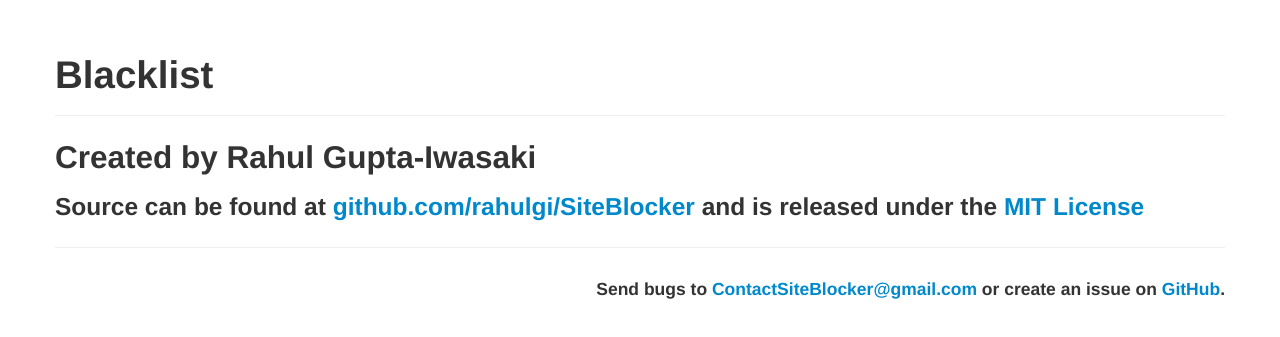
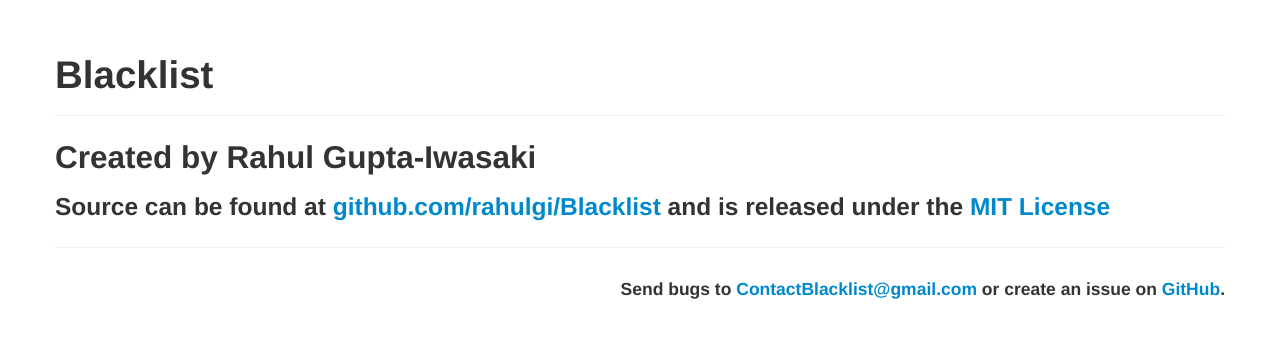
Before and after one commit to rahulgi/Blacklist, a plain HTML site: page index.html in a window 1280 px wide. Shown: the part 223-560 px from the top of the page. Drawn offline with Linux system fonts and the light colour scheme.

Commit message:
Updated repo to be called Blacklist and updated all links.

```diff
--- a/index.html
+++ b/index.html
@@ -13,11 +13,11 @@
       <hr class="featurette-divider">
       <div class="featurette">
         <h2>Created by Rahul Gupta-Iwasaki</h2>
-        <h3>Source can be found at <a href="https://github.com/rahulgi/SiteBlocker">github.com/rahulgi/SiteBlocker</a> and is released under the <a href="https://github.com/rahulgi/SiteBlocker/blob/master/LICENSE">MIT License</a></h3>
+        <h3>Source can be found at <a href="https://github.com/rahulgi/Blacklist">github.com/rahulgi/Blacklist</a> and is released under the <a href="https://github.com/rahulgi/Blacklist/blob/master/LICENSE">MIT License</a></h3>
       </div>
       <hr class="feaurette-divider">
       <div class="featurette">
-        <h4 style="float:right">Send bugs to <a href="mailto:ContactSiteBlocker@gmail.com">ContactSiteBlocker@gmail.com</a> or create an issue on <a href="">GitHub</a>.</h4>
+        <h4 style="float:right">Send bugs to <a href="mailto:ContactBlacklist@gmail.com">ContactBlacklist@gmail.com</a> or create an issue on <a href="https://github.com/rahulgi/Blacklist/issues">GitHub</a>.</h4>
       </div>
     </div>
   </body>
```
